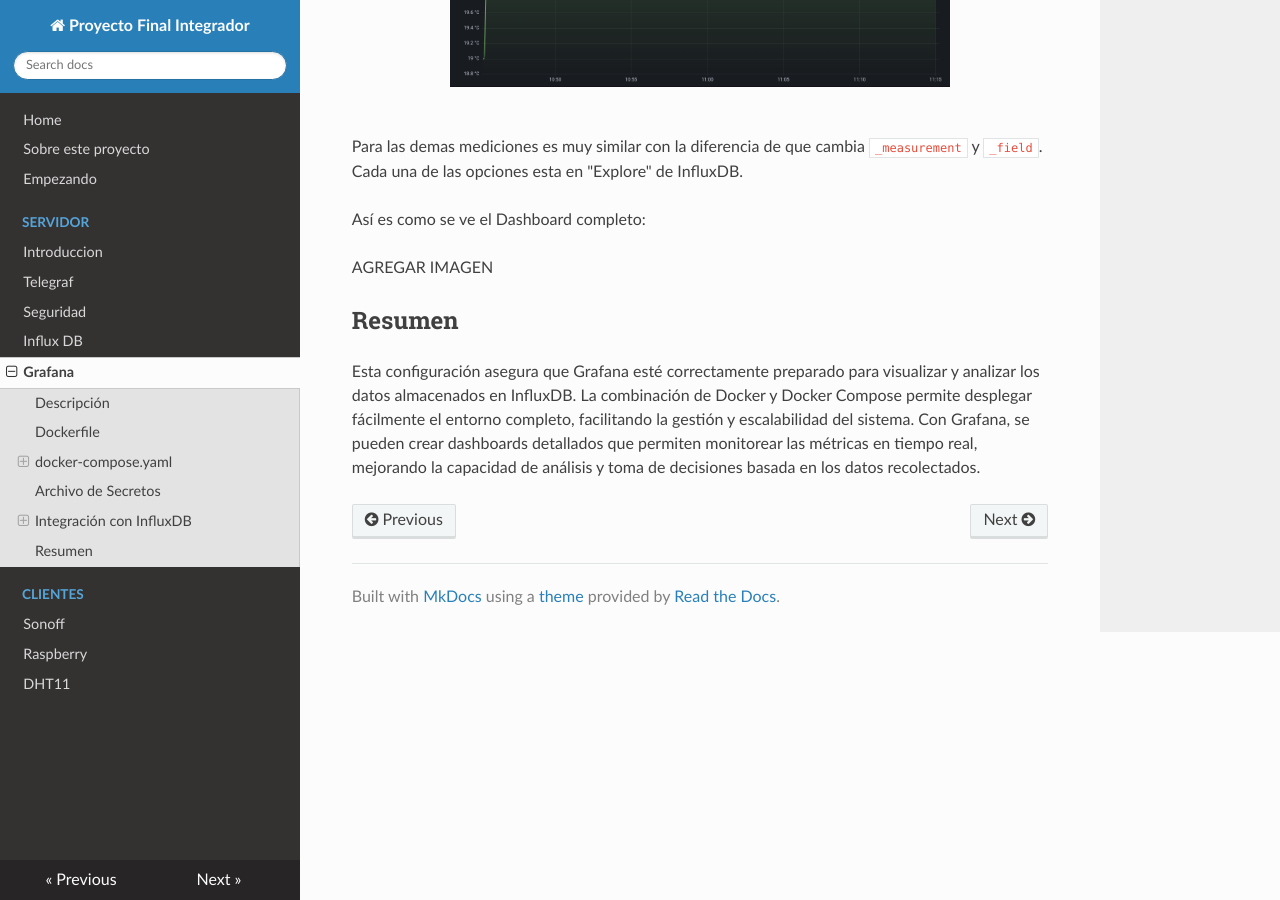
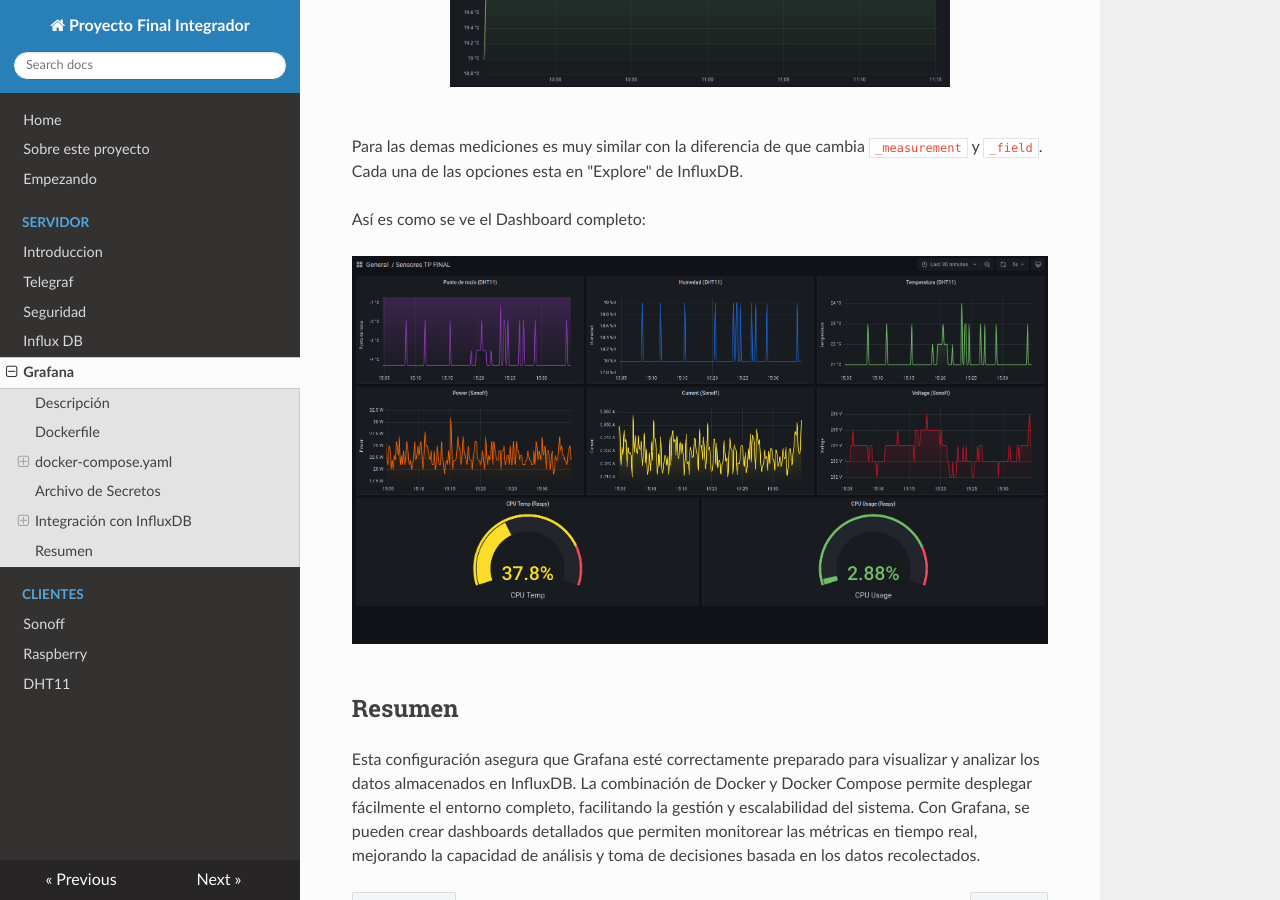
Before and after one commit to danunziata/Aplicaciones_TCP_IP, an MkDocs documentation site: the page built from docs/03-Proyecto_Final/proyecto/documentacion/docs/grafana.md, in a window 1280 px wide and 900 px high, scrolled down 4442 px. Built offline with MkDocs 1.6.1, drawn with Linux system fonts in a browser that asks for light colours; nearby versions of some CDN libraries.

Commit message:
docs: Añadimos imagen de dashboard completo al ultimo

```diff
--- a/docs/03-Proyecto_Final/proyecto/documentacion/docs/grafana.md
+++ b/docs/03-Proyecto_Final/proyecto/documentacion/docs/grafana.md
@@ -112,7 +112,10 @@
 
 Así es como se ve el Dashboard completo:
 
-AGREGAR IMAGEN
+<div align="center">
+   <img src="/images/grafana_dashboard.png" alt="Logo" width="700" height="700">
+</div>
+<br />
 
 
 ## Resumen
```
